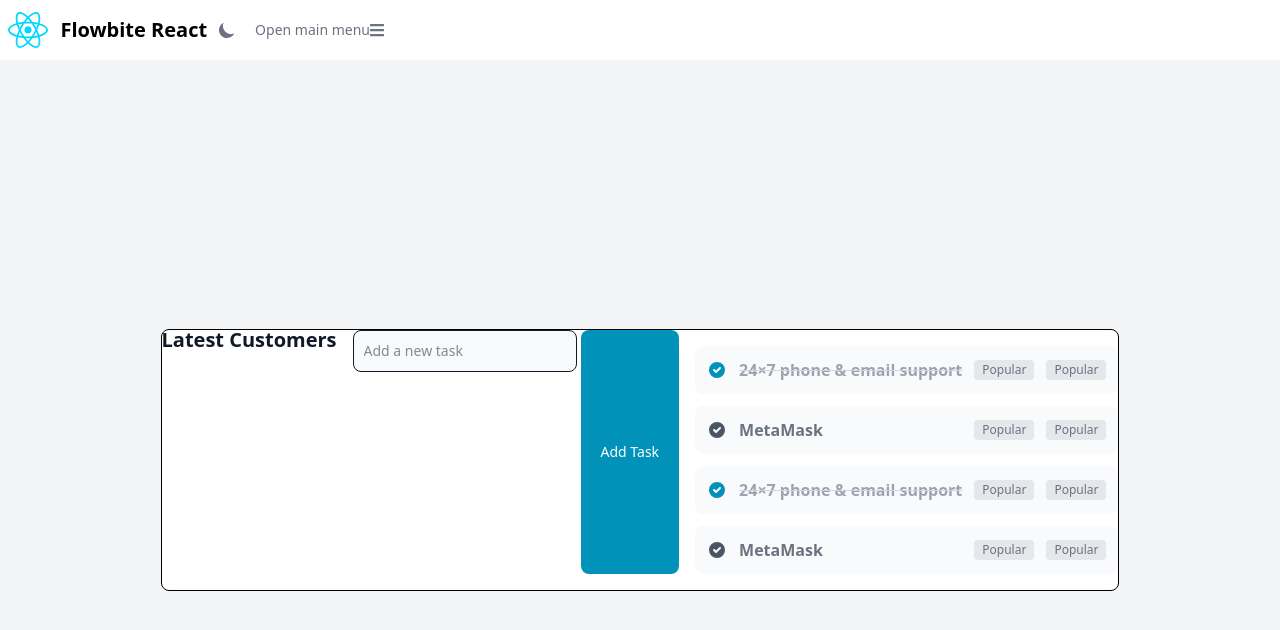
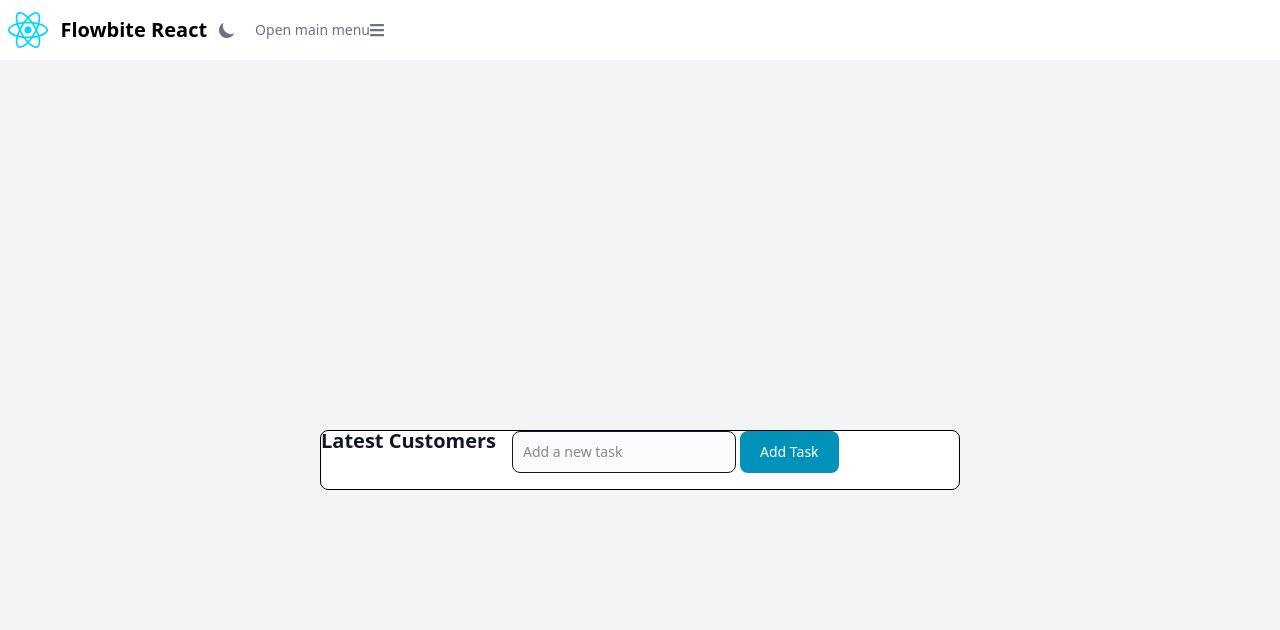
Before and after one commit to amirdadipoor/todo-react, a React (Vite) app: page / in a window 1280 px wide. Shown: the top 630 px of the page. Built offline with nearby package versions, Linux system fonts and the light colour scheme.

Commit message:
load task items into task list

```diff
--- a/src/components/task-item.jsx
+++ b/src/components/task-item.jsx
@@ -1,34 +1,26 @@
 
 
-export default function TaskItem(state) {
-    console.log(state.state)
+export default function TaskItem(task , deleteTask , toggleTaskState , editTaskTitle) {
+    //console.log(state.state)
     return (
-        state.state ?
-            <li className="">
+        <>
+            <li >
                 <a href="javascript:;" className="group flex items-center rounded-lg bg-gray-50 p-3 text-base font-bold text-gray-900 hover:bg-gray-100 hover:shadow dark:bg-gray-600 dark:text-white dark:hover:bg-gray-500">
-
-                    <svg className="h-5 w-5 shrink-0 text-cyan-600 dark:text-cyan-500" fill="currentColor" viewBox="0 0 20 20" xmlns="http://www.w3.org/2000/svg" >
-                        <path fillRule="evenodd" d="M10 18a8 8 0 100-16 8 8 0 000 16zm3.707-9.293a1 1 0 00-1.414-1.414L9 10.586 7.707 9.293a1 1 0 00-1.414 1.414l2 2a1 1 0 001.414 0l4-4z" clipRule="evenodd" />
-                    </svg>
-
-                    <span className="ml-3 flex-1 whitespace-nowrap text-gray-400 line-through decoration-gray-300">24×7 phone & email support</span>
+                    {
+                        task?.done ?
+                            <svg className="h-5 w-5 shrink-0 text-cyan-600 dark:text-cyan-500" fill="currentColor" viewBox="0 0 20 20" xmlns="http://www.w3.org/2000/svg" >
+                                <path fillRule="evenodd" d="M10 18a8 8 0 100-16 8 8 0 000 16zm3.707-9.293a1 1 0 00-1.414-1.414L9 10.586 7.707 9.293a1 1 0 00-1.414 1.414l2 2a1 1 0 001.414 0l4-4z" clipRule="evenodd" />
+                            </svg>
+                            :
+                            <svg className="h-5 w-5 shrink-0 text-gray-600 dark:text-gray-700" fill="currentColor" viewBox="0 0 20 20" xmlns="http://www.w3.org/2000/svg"  >
+                                <path fillRule="evenodd" d="M10 18a8 8 0 100-16 8 8 0 000 16zm3.707-9.293a1 1 0 00-1.414-1.414L9 10.586 7.707 9.293a1 1 0 00-1.414 1.414l2 2a1 1 0 001.414 0l4-4z"  clipRule="evenodd" />
+                            </svg>
+                    }
+                    <span className={task?.done ? "ml-3 flex-1 whitespace-nowrap text-gray-400 line-through decoration-gray-300" : "ml-3 flex-1 whitespace-nowrap text-gray-500 dark:text-white"}>{task?.taskName}</span>
                     <span className="ml-3 inline-flex items-center justify-center rounded bg-gray-200 px-2 py-0.5 text-xs font-medium text-gray-500 dark:bg-gray-700 dark:text-gray-400">Popular</span>
                     <span className="ml-3 inline-flex items-center justify-center rounded bg-gray-200 px-2 py-0.5 text-xs font-medium text-gray-500 dark:bg-gray-700 dark:text-gray-400">Popular</span>
                 </a>
             </li>
-        :
-            <li >
-                <a href="javascript:;" className="group flex items-center rounded-lg bg-gray-50 p-3 text-base font-bold text-gray-900 hover:bg-gray-100 hover:shadow dark:bg-gray-600 dark:text-white dark:hover:bg-gray-500">
-
-                    <svg className="h-5 w-5 shrink-0 text-gray-600 dark:text-gray-700" fill="currentColor" viewBox="0 0 20 20" xmlns="http://www.w3.org/2000/svg"  >
-                        <path fillRule="evenodd" d="M10 18a8 8 0 100-16 8 8 0 000 16zm3.707-9.293a1 1 0 00-1.414-1.414L9 10.586 7.707 9.293a1 1 0 00-1.414 1.414l2 2a1 1 0 001.414 0l4-4z"  clipRule="evenodd" />
-                    </svg>
-
-                    <span className="ml-3 flex-1 whitespace-nowrap text-gray-500 dark:text-white">MetaMask</span>
-                    <span className="ml-3 inline-flex items-center justify-center rounded bg-gray-200 px-2 py-0.5 text-xs font-medium text-gray-500 dark:bg-gray-700 dark:text-gray-400">Popular</span>
-                    <span className="ml-3 inline-flex items-center justify-center rounded bg-gray-200 px-2 py-0.5 text-xs font-medium text-gray-500 dark:bg-gray-700 dark:text-gray-400">Popular</span>
-                </a>
-            </li>
-
+        </>
     )
 }
--- a/src/components/task-list.jsx
+++ b/src/components/task-list.jsx
@@ -1,10 +1,13 @@
 import {Card, TextInput} from "flowbite-react";
 import InputSection from "./input-section.jsx";
 import TaskItem from "./task-item.jsx";
-import {loadTasksFromLocalStorage , storeTasksToLocalStorage} from "./../features/local-storage.jsx"
+import {getTasksFromLocalStorage , storeTasksToLocalStorage} from "./../features/local-storage.jsx"
+import {useState} from "react";
 
 export default function TaskList() {
     //console.log(loadTasksFromLocalStorage())
+    const [tasks, setTasks] = useState(getTasksFromLocalStorage());
+
     return (
         <Card className="min-w-2/4">
 
@@ -12,12 +15,12 @@ export default function TaskList() {
 
             <ul className="my-4 space-y-3">
 
+                { tasks.map((task, index) => <TaskItem key={index} task={task} deleteTask={null} toggleTaskState={null} editTaskTitle={null} /> )}
 
-
-                <TaskItem state={true} />
+                {/*<TaskItem state={true} />
                 <TaskItem state={false} />
                 <TaskItem state={true} />
-                <TaskItem state={false} />
+                <TaskItem state={false} />*/}
 
 
 
--- a/src/features/local-storage.jsx
+++ b/src/features/local-storage.jsx
@@ -1,7 +1,7 @@
 
 let storageName = "ApplicationStorage";
 
-export function loadTasksFromLocalStorage() {
+export function getTasksFromLocalStorage() {
     return JSON.parse(localStorage.getItem(storageName)) || [] ;
 }
 
```
